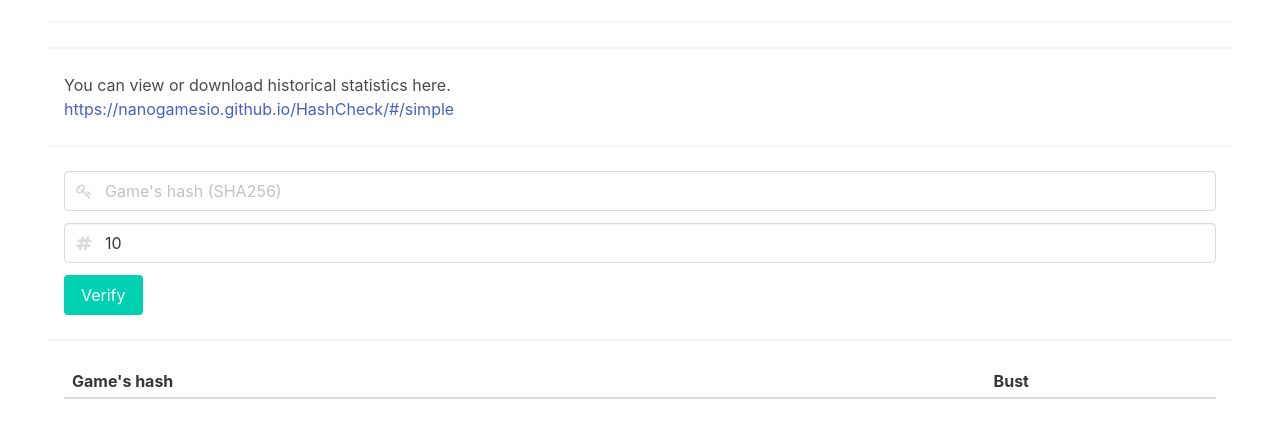
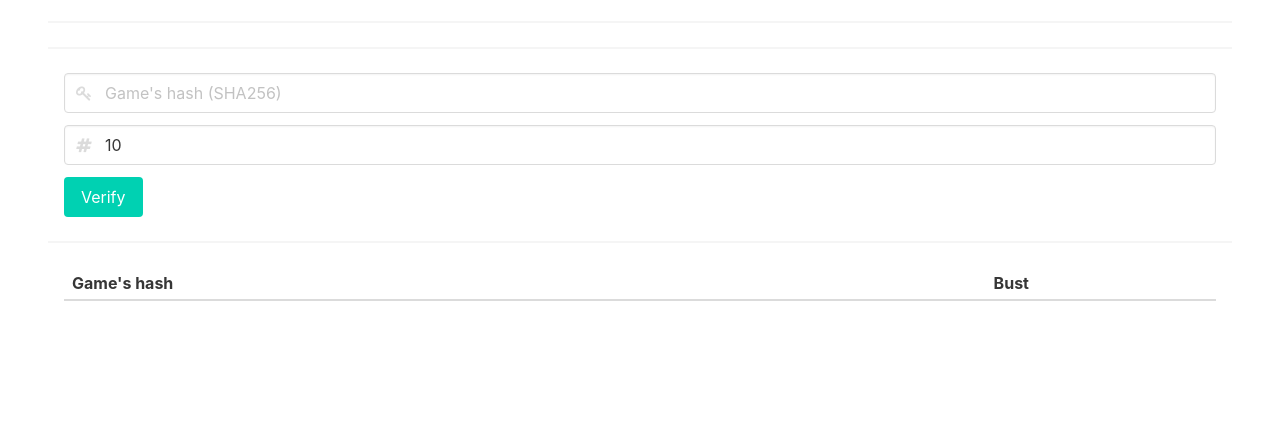
Before and after one commit to NanoGamesio/crash, a plain HTML site: page docs/index.html in a window 1280 px wide. Shown: the part 116-554 px from the top of the page. Drawn offline with nearby package versions, Linux system fonts and the light colour scheme.

Commit message:
index.html

```diff
--- a/docs/index.html
+++ b/docs/index.html
@@ -82,12 +82,6 @@
     </div>
     <hr>
     <div class="container">
-
-    </div>
-    <hr>
-    <div class="container">
-      <p>You can view or download historical statistics here.</p>
-      <p><a target="_blank" href="https://nanogamesio.github.io/HashCheck/#/simple">https://nanogamesio.github.io/HashCheck/#/simple</a></p>
     </div>
     <hr>
     <div class="container">
```
